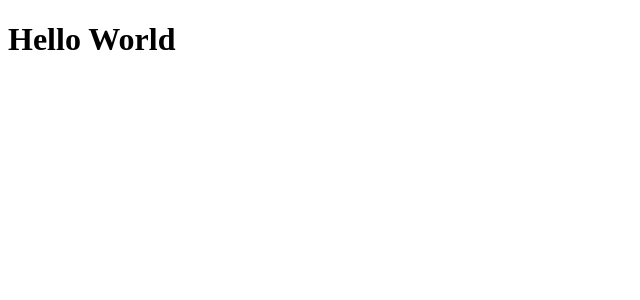
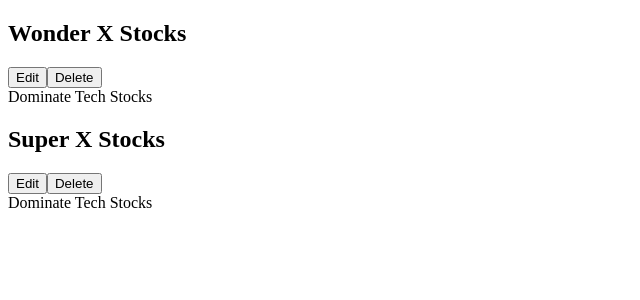
Before and after one commit to ScaledFlow/flop-n-pop-frontend-maint, a React (Create React App) app: page / in a window 1280 px wide. Shown: the top 300 px of the page, without its empty margins (0-640 px from the left). Built offline with nearby package versions, Linux system fonts and the light colour scheme; the HTML template or start-up script is replaced by a standard one.

Commit message:
added portfolio and portfoliolist

```diff
--- a/src/App.js
+++ b/src/App.js
@@ -1,11 +1,26 @@
 import React from 'react';
+import PortfolioList from './PortfolioList'
 
 function App() {
   return (
-    <div className="App">
-      <h1>Hello World</h1>
-    </div>
+    <>
+      <PortfolioList portfolios={samplePortfolios} />
+
+    </>
   );
 }
 
+const samplePortfolios = [
+  {
+    id: 1,
+    portfolioName: 'Wonder X Stocks',
+    description: 'Dominate Tech Stocks'
+  },
+  {
+    id: 2,
+    portfolioName: 'Super X Stocks',
+    description: 'New Tech Stocks'
+  }
+]
+
 export default App;
--- /dev/null
+++ b/src/Portfolio.js
@@ -0,0 +1,25 @@
+import React from "react";
+
+export default function Portfolio( props ) {
+console.log(props);
+  const {
+    portfolioName,
+    Description
+  } = props
+
+  return (
+    <div>
+      <div>
+       <h2>{portfolioName}</h2>
+        <div>
+          <button>Edit</button>
+          <button>Delete</button>
+        </div>
+      </div>
+      <div>
+        <span>{Description} </span>
+        <span>Dominate Tech Stocks</span>
+      </div>
+    </div>
+  );
+}
--- /dev/null
+++ b/src/PortfolioList.js
@@ -0,0 +1,16 @@
+import React from 'react'
+import Portfolio from './Portfolio'
+
+export default function PortfolioList( { portfolios }) {
+  return (
+    <div>
+      {portfolios.map(portfolio => {
+
+        return <Portfolio {...portfolio} />
+
+      })}
+
+    </div>
+
+  )
+}
```
Also changed, not shown: 1 other file (tests, documents, lock files or other folders).
